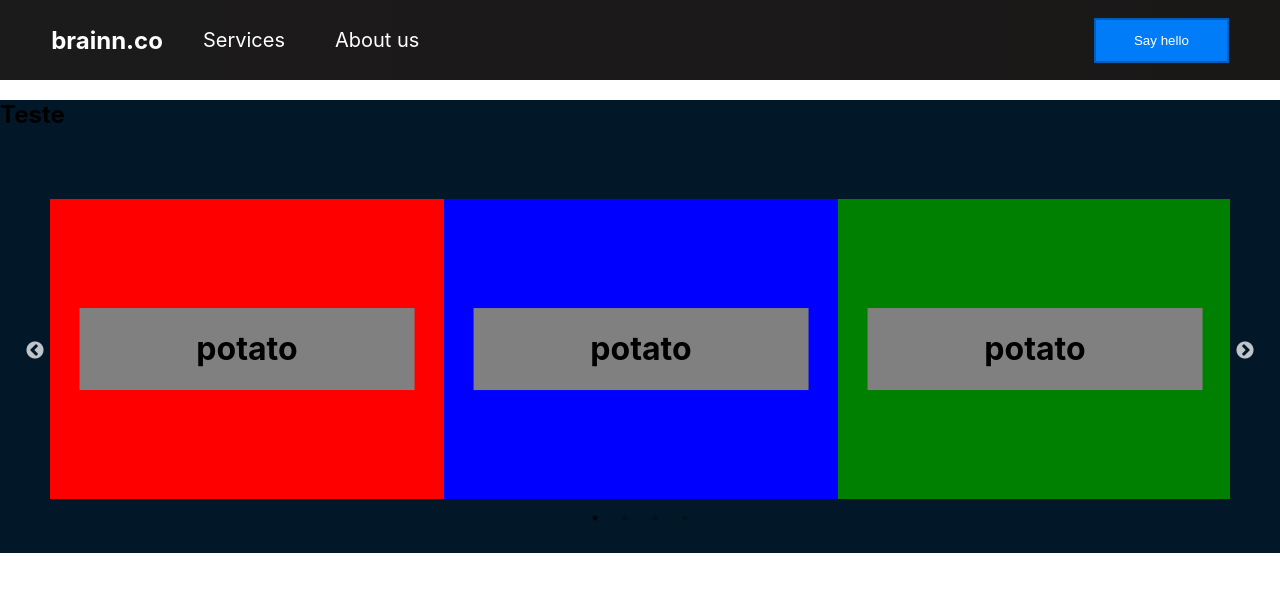
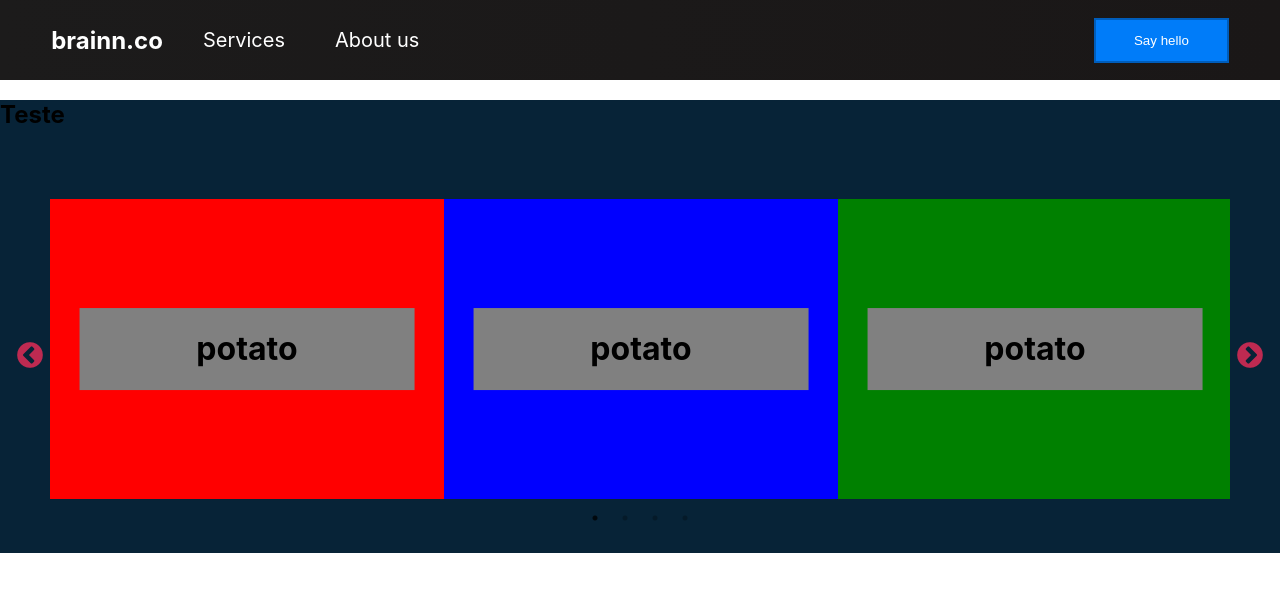
Before and after one commit to alexandreohara/brainn-lp, a React (Create React App) app: page / in a window 1280 px wide. Shown: the top 592 px of the page. Built offline with nearby package versions, Linux system fonts and the light colour scheme.

Commit message:
change arrows color

```diff
--- a/src/Home.tsx
+++ b/src/Home.tsx
@@ -6,7 +6,7 @@ export const Home = () => {
   return (
     <div
       style={{
-        backgroundColor: '#021727',
+        backgroundColor: '#072337',
       }}
     >
       <h2>Teste</h2>
--- /dev/null
+++ b/src/components/Carousel.css
@@ -0,0 +1,8 @@
+.slick-next:before, .slick-prev:before {
+    color: #FC2D5A;
+    font-size: 30px;
+}
+
+.slick-prev {
+    left: -35px;
+}
--- a/src/components/Carousel.tsx
+++ b/src/components/Carousel.tsx
@@ -1,6 +1,7 @@
 import React from 'react';
 import Slider from 'react-slick';
 import styled from 'styled-components';
+import './Carousel.css';
 
 // function SampleNextArrow(props: any) {
 //   const { className, style, onClick } = props;
```
